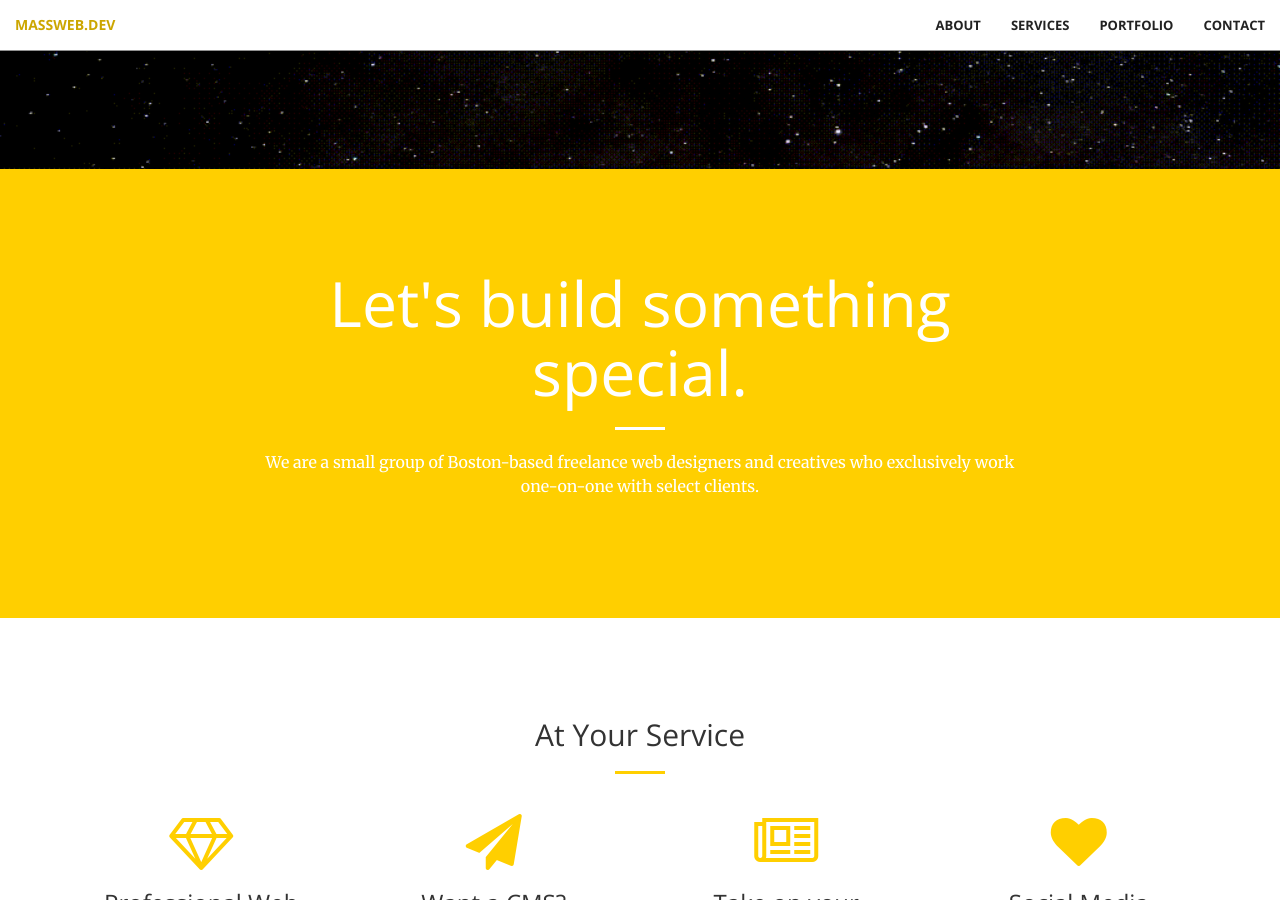
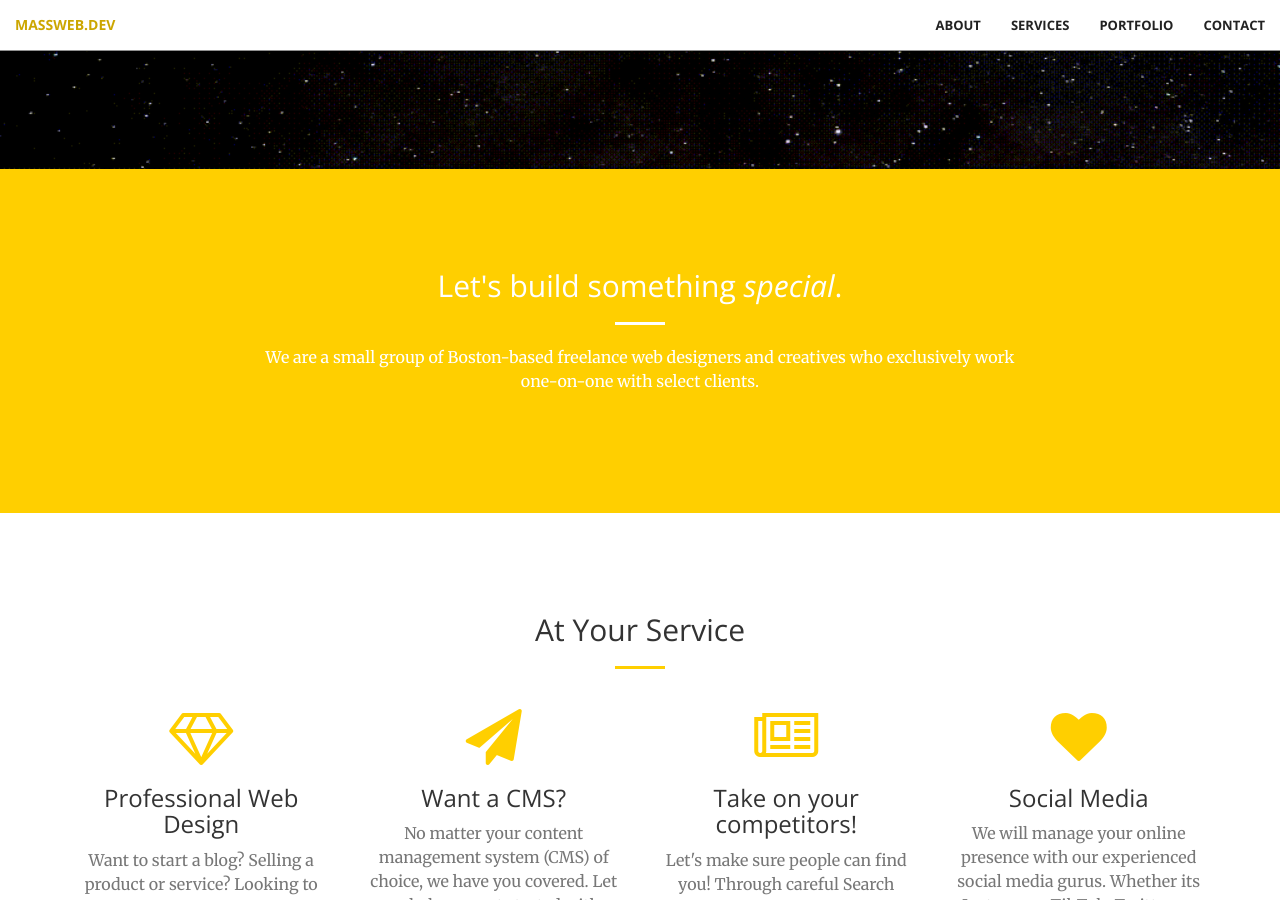
Before and after one commit to masswebdev/massweb.dev, a Jekyll site: the page built from index.html, in a window 1280 px wide and 900 px high, scrolled down 731 px. Built offline with Jekyll 4.4.1, drawn with Linux system fonts in a browser that asks for light colours.

Commit message:
Update call-to-action.html

```diff
--- a/_includes/call-to-action.html
+++ b/_includes/call-to-action.html
@@ -2,7 +2,7 @@
     <div class="container">
         <div class="row">
             <div class="col-lg-8 col-lg-offset-2 text-center">
-                <h1 class="section-heading">Let's build something special.</h1>
+                <h2 class="section-heading">Let's build something <i>special</i>.</h2>
                 <hr class="light">
                 <p>We are a small group of Boston-based freelance web designers and creatives who exclusively work one-on-one with select clients.</p>
                 <!--<a href="#" class="btn btn-default btn-xl">Get Started!</a>-->
```
